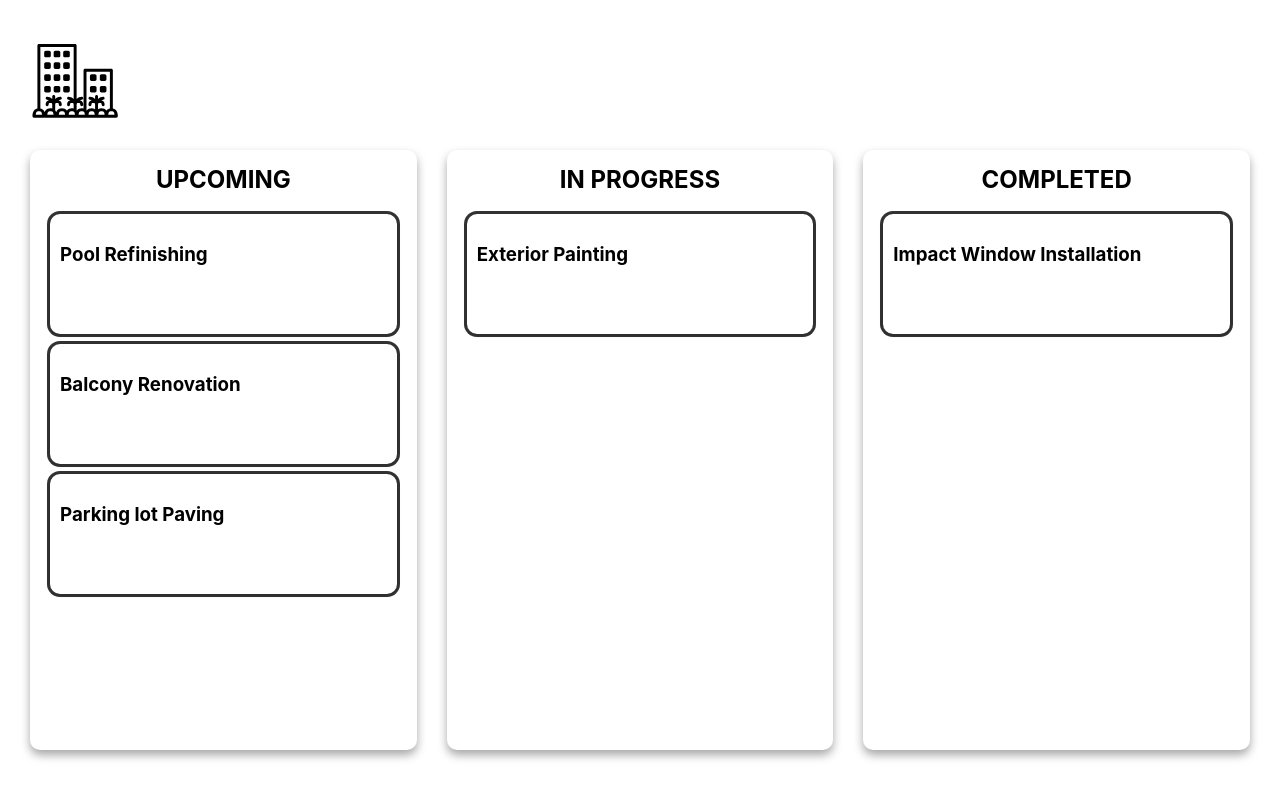
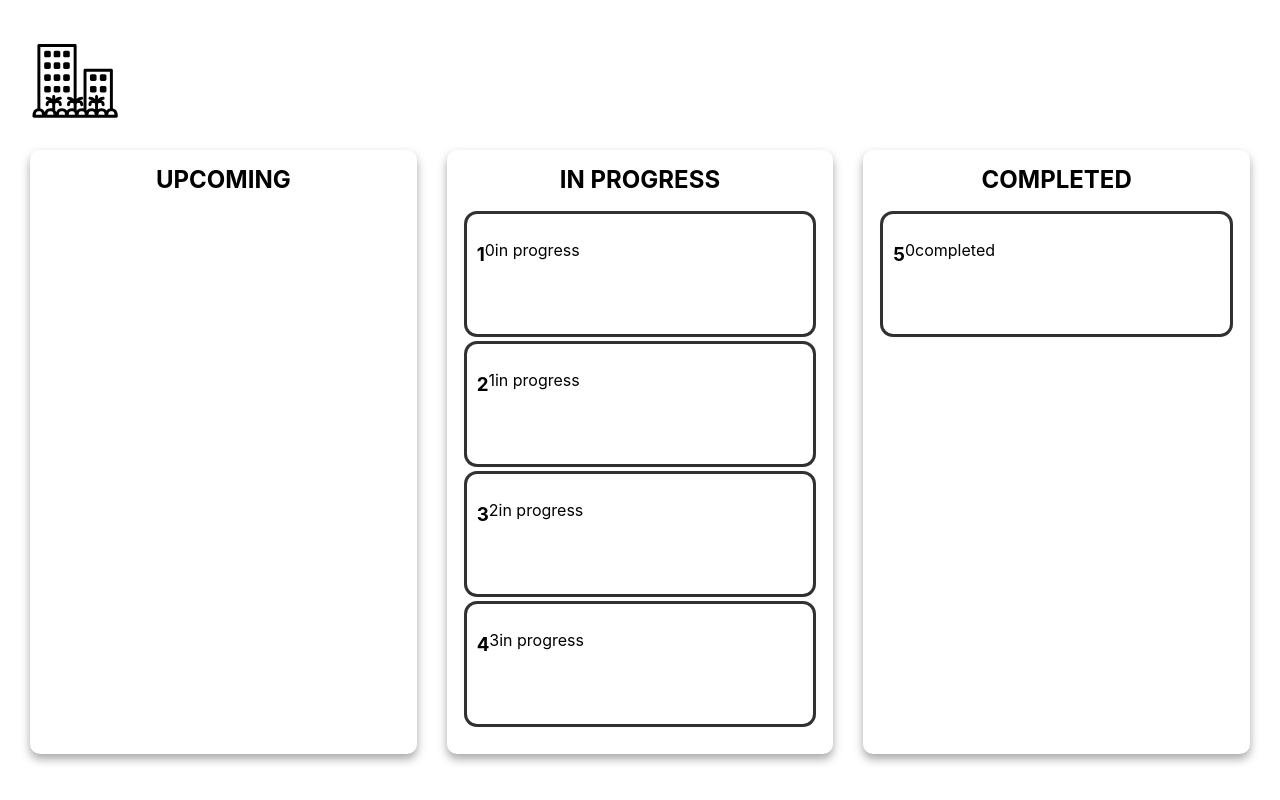
Before and after one commit to ryansereno/Palm, a React (Create React App) app: page / in a window 1280 px wide. Built offline with nearby package versions, Linux system fonts and the light colour scheme.

Commit message:
fixed bug in moveItem function

```diff
--- a/package.json
+++ b/package.json
@@ -7,7 +7,10 @@
     "@testing-library/react": "^13.4.0",
     "@testing-library/user-event": "^13.5.0",
     "react": "^18.2.0",
+    "react-dnd": "^16.0.1",
+    "react-dnd-html5-backend": "^16.0.1",
     "react-dom": "^18.2.0",
+    "react-modal": "^3.15.1",
     "react-scripts": "5.0.1",
     "web-vitals": "^2.1.4"
   },
--- a/src/components/data/index.js
+++ b/src/components/data/index.js
@@ -1,27 +1,27 @@
 const data = [{
     id: 1,
-    status: "upcoming",
-    title: "Pool Refinishing",
+    status: "in progress",
+    title: "1",
     content: "Pool Refinishing"
 },{
     id: 2,
-    status: "upcoming",
-    title: "Balcony Renovation",
+    status: "in progress",
+    title: "2",
     content: "Balcony Renovation"
 },{
     id: 3,
-    status: "upcoming",
-    title: "Parking lot Paving",
+    status: "in progress",
+    title: "3",
     content: "Parking lot Paving"
 },{
     id: 4,
     status: "in progress",
-    title: "Exterior Painting",
+    title: "4",
     content: "Exterior Painting"
 },{
     id: 5,
     status: "completed",
-    title: "Impact Window Installation",
+    title: "5",
     content: "Impact Window Installation"
 },];
 
--- a/src/components/kanban/Card.module.css
+++ b/src/components/kanban/Card.module.css
@@ -1,4 +1,5 @@
 .card{
+  background-color: white;
   display: flex;
   padding: 10px;
   min-height: 100px;
--- a/src/components/kanban/DropWrapper.js
+++ b/src/components/kanban/DropWrapper.js
@@ -2,29 +2,30 @@ import React from "react";
 import { useDrop } from "react-dnd";
 import ITEM_TYPE from "../data/types";
 import { statuses } from "../data";
-import classes from './DropWrapper.module.css'
+import classes from "./DropWrapper.module.css";
 
 const DropWrapper = ({ onDrop, children, status }) => {
   const [{ isOver }, drop] = useDrop({
     accept: ITEM_TYPE,
-        canDrop: (item, monitor) => {
-            const itemIndex = statuses.findIndex(si => si.status === item.status);
-            const statusIndex = statuses.findIndex(si => si.status === status);
-            return [itemIndex + 1, itemIndex - 1, itemIndex].includes(statusIndex);
-        },
+    canDrop: (item, monitor) => true,
+
+    //    const itemIndex = statuses.findIndex(si => si.status === item.status);
+    //    const statusIndex = statuses.findIndex(si => si.status === status);
+    //    return [itemIndex + 1, itemIndex - 1, itemIndex].includes(statusIndex);
+    //}
     drop: (item, monitor) => {
       onDrop(item, monitor, status);
     },
-        collect: monitor => ({
-            isOver: monitor.isOver()
-        })
+    collect: (monitor) => ({
+      isOver: monitor.isOver(),
+    }),
   });
 
   return (
-        <div ref={drop} className={classes.wrapper} >
+    <div ref={drop} className={classes.wrapper}>
       {React.cloneElement(children, { isOver })}
     </div>
-    )
+  );
 };
 
 export default DropWrapper;
--- a/src/components/kanban/Item.js
+++ b/src/components/kanban/Item.js
@@ -13,12 +13,12 @@ const Item = ({ item, index, moveItem, status }) => {
       if (!ref.current) {
         return;
       }
-      const dragIndex = item.index; //item is asigned an index value my the map function in the Kanban component
-      const hoverIndex = index; // index is the index of the item WITHIN the column
+      const dragFromIndex = item.index; //item is asigned an index value by the map function in the Kanban component
+      const hoverOverIndex = index; // index is the index of the item WITHIN the column
 
       //initially index and item.index are the same
 
-      if (dragIndex === hoverIndex) {
+      if (dragFromIndex === hoverOverIndex) {
         return; //if item is unmoved, do nothing
       }
 
@@ -27,15 +27,15 @@ const Item = ({ item, index, moveItem, status }) => {
       const mousePosition = monitor.getClientOffset();
       const hoverClientY = mousePosition.y - hoveredRect.top;
 
-      if (dragIndex < hoverIndex && hoverClientY < hoverMiddleY) {
+      if (dragFromIndex < hoverOverIndex && hoverClientY < hoverMiddleY) {
         return; //dont do anything unless item is dragged BELOW middle of adjacent item
       }
 
-      if (dragIndex > hoverIndex && hoverClientY > hoverMiddleY) {
+      if (dragFromIndex > hoverOverIndex && hoverClientY > hoverMiddleY) {
         return; //dont do anything unless item is dragged ABOVE middle of adjacent item
       }
-      moveItem(dragIndex, hoverIndex);
-      item.index = hoverIndex;
+      moveItem(dragFromIndex, hoverOverIndex, item);
+      item.index = hoverOverIndex;
     },
   });
 
@@ -43,7 +43,7 @@ const Item = ({ item, index, moveItem, status }) => {
     type: ITEM_TYPE,
     item: { type: ITEM_TYPE, ...item, index },
     collect: (monitor) => ({
-      isDragging: monitor.isDragging(),
+      isDragging: !!monitor.isDragging(),
     }),
   });
 
@@ -64,6 +64,8 @@ const Item = ({ item, index, moveItem, status }) => {
         onClick={onOpen}
       >
         <h3>{item.title}</h3>
+        <p>{index}</p>
+        <p>{status}</p>
       </div>
       <ModalWindow item={item} onClose={onClose} show={show} />
     </Fragment>
--- a/src/components/kanban/Kanban.js
+++ b/src/components/kanban/Kanban.js
@@ -5,26 +5,51 @@ import DropWrapper from "./DropWrapper";
 import ColumnDropArea from "./ColumnDropArea";
 import { data, statuses } from "../data/index";
 
-const DndComponent = (props) => {
+const Kanban = (props) => {
   const [items, setItems] = useState(data);
+
+  //onDrop function changes the status of the item (moving between columns), but runs even if the status does not change
   const onDrop = (item, monitor, status) => {
-    const mapping = statuses.find((si) => si.status === status);
+    setItems((prevState) => {
+      const newItems = [...prevState];
+      for (let i of newItems) {
+        if (i.id === item.id) {
+          i.status = status;
+        }
+      }
 
-    setItems((prevState) => {
-      const newItems = prevState
-        .filter((i) => i.id !== item.id)
-        .concat({ ...item, status, icon: mapping.icon });
+      //const mapping = statuses.find((si) => si.status === status);
+      //prevState
+      //.filter((i) => i.id !== item.id)
+      //.concat({ ...item, status });
+
       return [...newItems];
     });
   };
 
-  const moveItem = (dragIndex, hoverIndex) => {
-    const item = items[dragIndex];
+  //runs while item is still being held
+  const moveItem = (dragFromIndex, hoverIndex, holdingItem) => {
+    console.log("drag from: ", dragFromIndex);
+    console.log("hover over: ", hoverIndex);
+
+    //chooses item that is picked up
+    //index of entire item list CANNOT be compared to the index of a column
+
+    //get the status that is being hovered over and move the item to that column while hovering
+    //const isOverStatus = {};
+
+    // reorders items
     setItems((prevState) => {
-      const newItems = prevState.filter((i, idx) => idx !== dragIndex);
-      newItems.splice(hoverIndex, 0, item);
+      //create new items array, exluding picked up item
+      const newItems = prevState.filter((i) => {
+        return i.id !== holdingItem.id;
+      });
+
+      //splice held item into new position in list
+      newItems.splice(hoverIndex, 0, holdingItem);
       return [...newItems];
     });
+    return;
   };
 
   return (
@@ -38,13 +63,13 @@ const DndComponent = (props) => {
                 {items
                   .filter((i) => i.status === s.status)
                   .map((i, idx) => {
-                    return(
+                    return (
                       <Item
                         key={i.id}
                         item={i}
                         index={idx}
                         moveItem={moveItem}
-                        status={i.status}
+                        status={s.status}
                       />
                     );
                   })}
@@ -56,4 +81,4 @@ const DndComponent = (props) => {
     </div>
   );
 };
-export default DndComponent;
+export default Kanban;
```
Also changed, not shown: 1 other file (tests, documents, lock files or other folders). Lines whose indentation alone changed are shown as unchanged.
